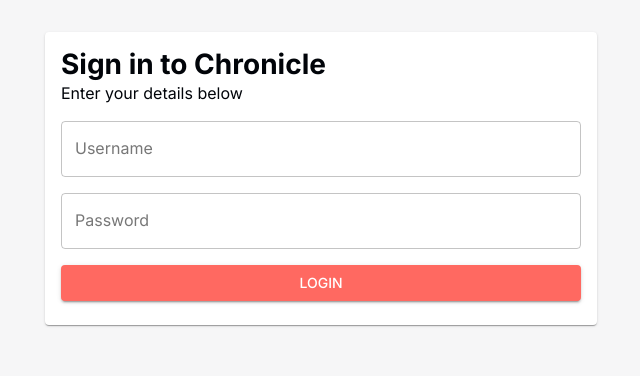
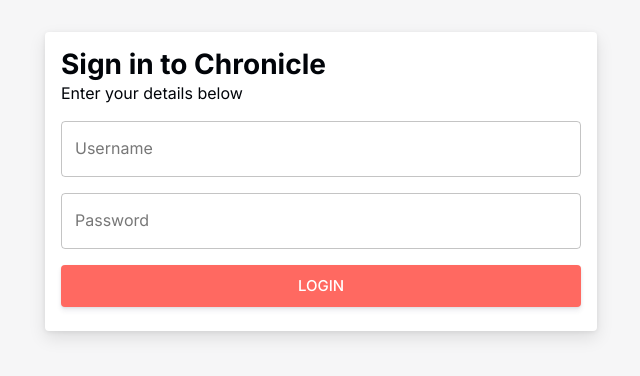
Before and after one commit to KonomiAI/Chronicle, a React (Vite) app in the folder client/: page /login in a window 1280 px wide. Shown: the top 376 px of the page, without its empty margins (319-959 px from the left). Built offline with nearby package versions, Linux system fonts and the light colour scheme.

Commit message:
styling: improve card styling + theming

```diff
--- a/client/src/pages/login/index.tsx
+++ b/client/src/pages/login/index.tsx
@@ -37,7 +37,9 @@
                 variant="outlined"
                 type="password"
               />
-              <Button variant="contained">Login</Button>
+              <Button variant="contained" size="large">
+                Login
+              </Button>
             </Stack>
           </CardContent>
         </Card>
--- a/client/src/theme.ts
+++ b/client/src/theme.ts
@@ -1,6 +1,16 @@
 import { createTheme } from '@mui/material';
+import { Shadows } from '@mui/material/styles/shadows';
 
 const theme = createTheme({
+  shadows: [
+    'none',
+    '0 0.125em 0.313em rgba(50,50,93,.09), 0 0.063em 0.125em rgba(0,0,0,.07)',
+    '0 0.250em 0.375em rgba(50,50,93,.09), 0 0.063em 0.188em rgba(0,0,0,.08)',
+    '0 0.063em 0.313em 0 rgba(0,0,0,.07), 0 0.438em 1.063em 0 rgba(0,0,0,.1)',
+    '0 0.938em 2.188em rgba(50,50,93,.1), 0 0.313em 0.938em rgba(0,0,0,.07)',
+    '0 0.938em 2.188em rgba(50,50,93,.15), 0 0.313em 0.938em rgba(0,0,0,.1)',
+    ...Array(19).fill('none'),
+  ] as Shadows,
   palette: {
     primary: {
       main: '#FF6961',
@@ -52,16 +62,30 @@
       fontWeight: 700,
     },
   },
+});
+
+/**
+ * This one adds component customizations while allowing
+ * us to use properties in the main theme.
+ */
+const finalTheme = createTheme(theme, {
   components: {
+    MuiCard: {
+      styleOverrides: {
+        root: {
+          boxShadow: theme.shadows[3],
+        },
+      },
+    },
     MuiAppBar: {
       styleOverrides: {
         root: {
           boxShadow: 'none',
-          borderBottom: `1px solid rgba(0, 0, 0, 0.12)`,
+          borderBottom: `1px solid ${theme.palette.divider}`,
         },
       },
     },
   },
 });
 
-export default theme;
+export default finalTheme;
```
